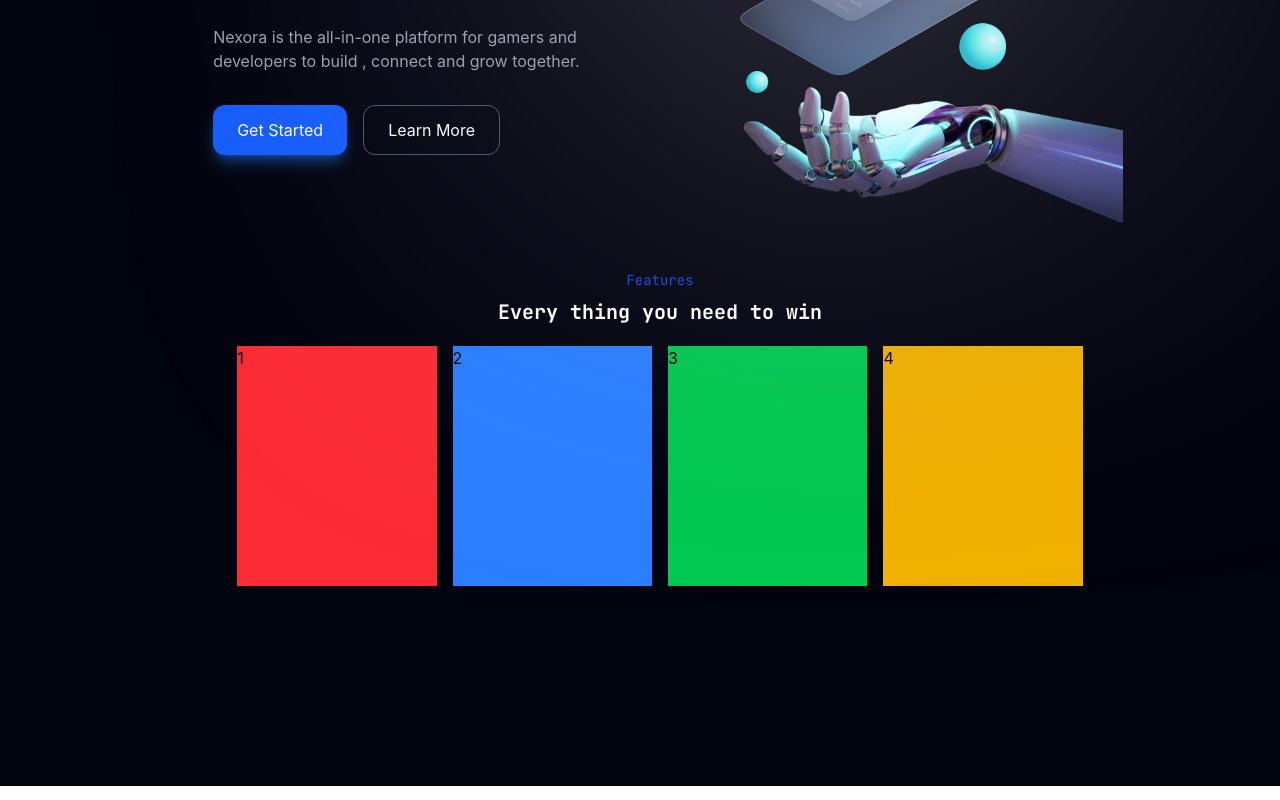
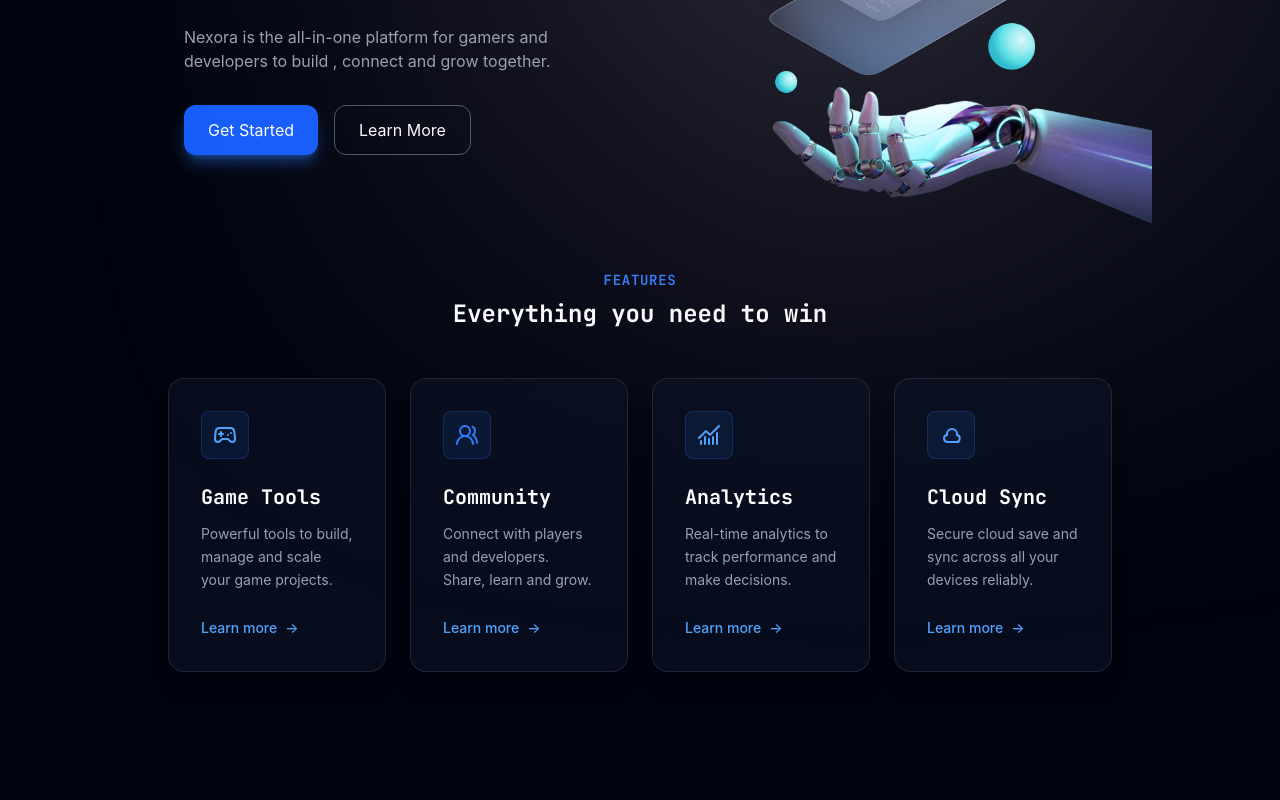
Before and after one commit to dyvk1234/React-, a React (Vite) app: page / in a window 1280 px wide. Shown: the part 350-1150 px from the top of the page. Built offline with nearby package versions, Linux system fonts and the light colour scheme.

Commit message:
complete navbar and hero section +  done features

```diff
--- a/src/App.jsx
+++ b/src/App.jsx
@@ -6,7 +6,7 @@
   return (
     <>
       <div className="bg-[#00040f] flex justify-center">
-        <div className="min-h-screen w-3.8/5 relative">
+        <div className="min-h-screen w-4/5 relative">
           <Navbar></Navbar>
           <div className="flex items-center justify-between mt-15 ml-10">
             <Hero_word></Hero_word>
--- a/src/components/Feature.jsx
+++ b/src/components/Feature.jsx
@@ -1,20 +1,172 @@
 const Feature = () => {
   return (
-    <div className="mb-50 mt-10 mr-10 ml-20">
+    <div className="mb-32 mt-10 px-10">
+      {" "}
+      {/* Sửa mb-50 thành mb-32 để an toàn */}
+      {/* Header */}
       <div className="flex flex-col gap-2 items-center mt-10 font-jetbrains">
-        <div className="text-blue-700 text-sm">Features</div>
-
-        <div className="font-bold text-white text-xl">
-          Every thing you need to win
+        <div className="text-blue-500 text-sm font-semibold tracking-wider uppercase">
+          Features
+        </div>
+        <div className="font-bold text-white text-2xl">
+          Everything you need to win
         </div>
       </div>
-      <div className="grid grid-cols-4 gap-4 h-60 mt-5">
-        <div className="bg-red-500">1</div>
-        <div className="bg-blue-500">2</div>
-        <div className="bg-green-500">3</div>
-        <div className="bg-yellow-500">4</div>
+      {/* Grid - Xóa bỏ các thẻ <></> dư thừa */}
+      <div className="grid grid-cols-1 md:grid-cols-2 lg:grid-cols-4 gap-6 mt-12">
+        {/* Card 1: Game Tools */}
+        <div className="group relative p-8 rounded-2xl bg-[#0f172a]/50 border border-white/10 backdrop-blur-sm hover:border-blue-500/50 transition-all duration-300 shadow-xl">
+          <div className="w-12 h-12 mb-6 rounded-lg bg-blue-500/10 flex items-center justify-center border border-blue-500/20 group-hover:bg-blue-500/20 transition-colors">
+            <svg
+              xmlns="http://www.w3.org/2000/svg"
+              width="24"
+              height="24"
+              viewBox="0 0 24 24"
+              fill="none"
+              stroke="currentColor"
+              strokeWidth="2"
+              strokeLinecap="round"
+              strokeLinejoin="round"
+              className="text-blue-400"
+            >
+              <line x1="6" x2="10" y1="11" y2="11" />
+              <line x1="8" x2="8" y1="9" y2="13" />
+              <line x1="15" x2="15.01" y1="12" y2="12" />
+              <line x1="18" x2="18.01" y1="10" y2="10" />
+              <path d="M17.32 5H6.68a4 4 0 0 0-3.978 3.59c-.006.052-.01.101-.017.152C2.604 9.416 2 14.456 2 16a3 3 0 0 0 3 3c1 0 1.5-.5 2-1l1.414-1.414A2 2 0 0 1 9.828 16h4.344a2 2 0 0 1 1.414.586L17 18c.5.5 1 1 2 1a3 3 0 0 0 3-3c0-1.545-.604-6.584-.685-7.258-.007-.05-.011-.1-.017-.151A4 4 0 0 0 17.32 5z" />
+            </svg>
+          </div>
+          <h4 className="text-xl font-bold text-white mb-3 font-jetbrains">
+            Game Tools
+          </h4>
+          <p className="text-gray-400 text-sm leading-relaxed mb-6">
+            Powerful tools to build, manage and scale your game projects.
+          </p>
+          <a
+            href="#"
+            className="inline-flex items-center text-blue-400 font-medium hover:text-blue-300 transition-colors text-sm"
+          >
+            Learn more{" "}
+            <span className="ml-2 group-hover:translate-x-1 transition-transform">
+              →
+            </span>
+          </a>
+        </div>
+
+        {/* Card 2: Community */}
+        <div className="group relative p-8 rounded-2xl bg-[#0f172a]/50 border border-white/10 backdrop-blur-sm hover:border-blue-500/50 transition-all duration-300 shadow-xl">
+          <div className="w-12 h-12 mb-6 rounded-lg bg-blue-500/10 flex items-center justify-center border border-blue-500/20 group-hover:bg-blue-500/20 transition-colors">
+            <svg
+              xmlns="http://www.w3.org/2000/svg"
+              width="24"
+              height="24"
+              viewBox="0 0 24 24"
+              fill="none"
+              stroke="currentColor"
+              strokeWidth="2"
+              strokeLinecap="round"
+              strokeLinejoin="round"
+              className="text-blue-500"
+            >
+              <path d="M18 21a8 8 0 0 0-16 0" />
+              <circle cx="10" cy="8" r="5" />
+              <path d="M22 20c0-3.37-2-6.5-4-8a5 5 0 0 0-.45-8.3" />
+            </svg>
+          </div>
+          <h4 className="text-xl font-bold text-white mb-3 font-jetbrains">
+            Community
+          </h4>
+          <p className="text-gray-400 text-sm leading-relaxed mb-6">
+            Connect with players and developers. Share, learn and grow.
+          </p>
+          <a
+            href="#"
+            className="inline-flex items-center text-blue-400 font-medium hover:text-blue-300 transition-colors text-sm"
+          >
+            Learn more{" "}
+            <span className="ml-2 group-hover:translate-x-1 transition-transform">
+              →
+            </span>
+          </a>
+        </div>
+
+        {/* Card 3: Analytics */}
+        <div className="group relative p-8 rounded-2xl bg-[#0f172a]/50 border border-white/10 backdrop-blur-sm hover:border-blue-500/50 transition-all duration-300 shadow-xl">
+          <div className="w-12 h-12 mb-6 rounded-lg bg-blue-500/10 flex items-center justify-center border border-blue-500/20 group-hover:bg-blue-500/20 transition-colors">
+            <svg
+              xmlns="http://www.w3.org/2000/svg"
+              width="24"
+              height="24"
+              viewBox="0 0 24 24"
+              fill="none"
+              stroke="currentColor"
+              strokeWidth="2"
+              strokeLinecap="round"
+              strokeLinejoin="round"
+              className="text-blue-400"
+            >
+              <path d="M12 16v5" />
+              <path d="M16 14v7" />
+              <path d="M20 10v11" />
+              <path d="m22 3-8.646 8.646a.5.5 0 0 1-.708 0L9.354 8.354a.5.5 0 0 0-.707 0L2 15" />
+              <path d="M4 18v3" />
+              <path d="M8 14v7" />
+            </svg>
+          </div>
+          <h4 className="text-xl font-bold text-white mb-3 font-jetbrains">
+            Analytics
+          </h4>
+          <p className="text-gray-400 text-sm leading-relaxed mb-6">
+            Real-time analytics to track performance and make decisions.
+          </p>
+          <a
+            href="#"
+            className="inline-flex items-center text-blue-400 font-medium hover:text-blue-300 transition-colors text-sm"
+          >
+            Learn more{" "}
+            <span className="ml-2 group-hover:translate-x-1 transition-transform">
+              →
+            </span>
+          </a>
+        </div>
+
+        {/* Card 4: Cloud Sync */}
+        <div className="group relative p-8 rounded-2xl bg-[#0f172a]/50 border border-white/10 backdrop-blur-sm hover:border-blue-500/50 transition-all duration-300 shadow-xl">
+          <div className="w-12 h-12 mb-6 rounded-lg bg-blue-500/10 flex items-center justify-center border border-blue-500/20 group-hover:bg-blue-500/20 transition-colors">
+            <svg
+              xmlns="http://www.w3.org/2000/svg"
+              width="24"
+              height="24"
+              viewBox="0 0 24 24"
+              fill="none"
+              stroke="currentColor"
+              strokeWidth="2"
+              strokeLinecap="round"
+              strokeLinejoin="round"
+              className="text-blue-400"
+            >
+              <path d="M17.5 19a3.5 3.5 0 0 0 .5-6.91V11a5 5 0 0 0-10 0v1.09a3.5 3.5 0 0 0-3 3.41 3.5 3.5 0 0 0 3.5 3.5h11Z" />
+            </svg>
+          </div>
+          <h4 className="text-xl font-bold text-white mb-3 font-jetbrains">
+            Cloud Sync
+          </h4>
+          <p className="text-gray-400 text-sm leading-relaxed mb-6">
+            Secure cloud save and sync across all your devices reliably.
+          </p>
+          <a
+            href="#"
+            className="inline-flex items-center text-blue-400 font-medium hover:text-blue-300 transition-colors text-sm"
+          >
+            Learn more{" "}
+            <span className="ml-2 group-hover:translate-x-1 transition-transform">
+              →
+            </span>
+          </a>
+        </div>
       </div>
     </div>
   );
 };
+
 export default Feature;
--- a/src/index.css
+++ b/src/index.css
@@ -13,7 +13,7 @@
 
 .pink__gradient {
   background: linear-gradient(90deg, #f4c4f3 0%, #6d6d6d 100%);
-  filter: blur(225px);
+  filter: blur(240px);
 }
 
 .white__gradient {
```
